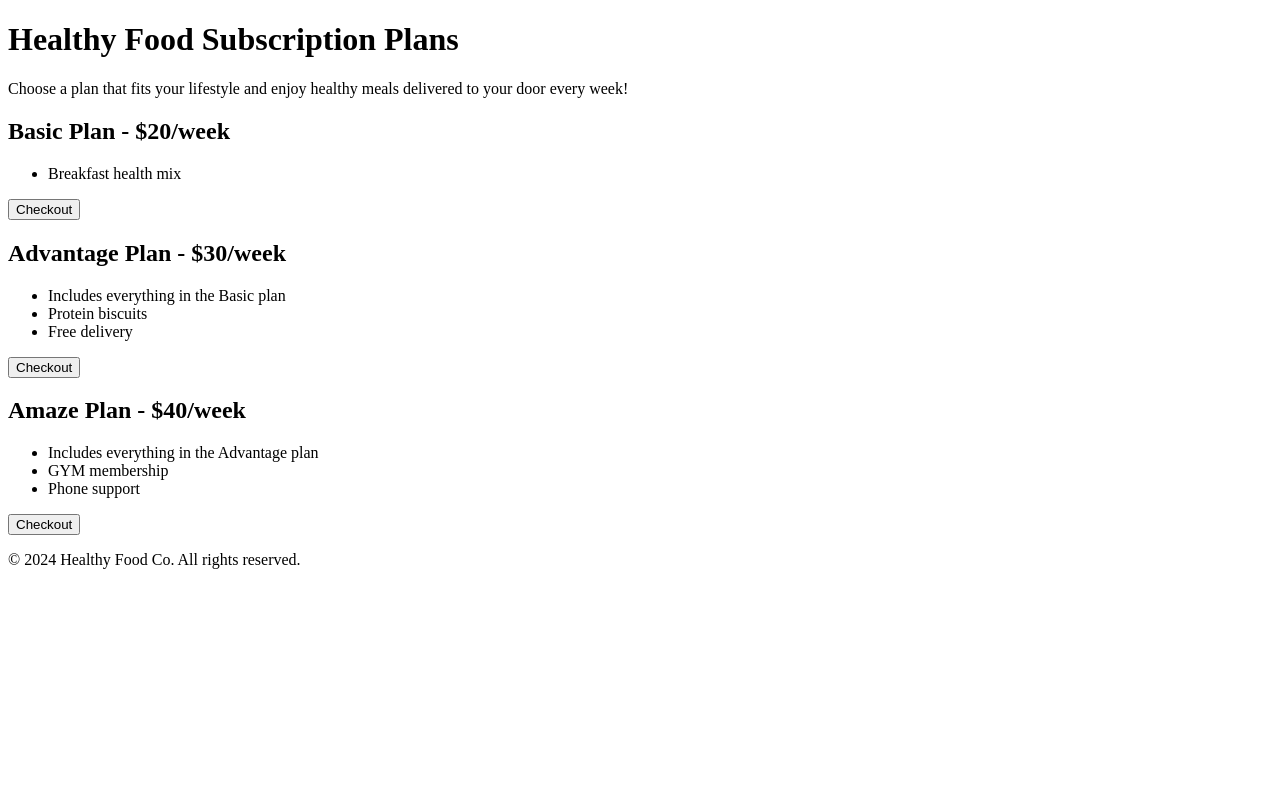
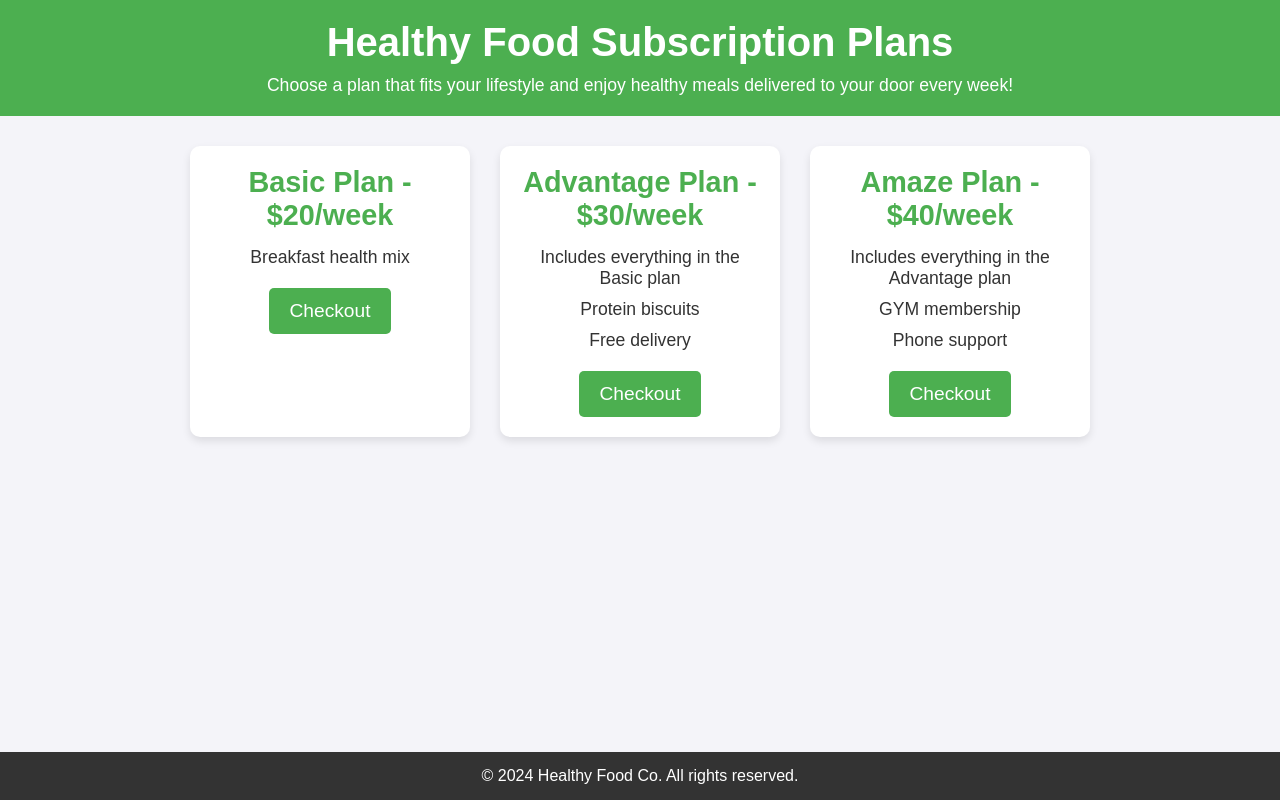
Before and after one commit to Srivatsan28/health-food-plans, a plain HTML site: page index.html in a window 1280 px wide. Drawn offline with Linux system fonts and the light colour scheme.

Commit message:
Update index.html

```diff
--- a/index.html
+++ b/index.html
@@ -5,11 +5,109 @@
     <meta name="viewport" content="width=device-width, initial-scale=1.0">
     <meta http-equiv="X-UA-Compatible" content="ie=edge">
     <title>Healthy Food Subscription Plans</title>
-    <link rel="stylesheet" href="style.css">
+    <style>
+        /* Reset some default styling */
+        * {
+            margin: 0;
+            padding: 0;
+            box-sizing: border-box;
+        }
+
+        body {
+            font-family: Arial, sans-serif;
+            background-color: #f4f4f9;
+            color: #333;
+            margin: 0;
+            padding: 0;
+        }
+
+        header {
+            background-color: #4CAF50;
+            color: white;
+            padding: 20px 0;
+            text-align: center;
+        }
+
+        header h1 {
+            font-size: 2.5rem;
+        }
+
+        header p {
+            font-size: 1.1rem;
+            margin-top: 10px;
+        }
+
+        main {
+            padding: 30px 0;
+        }
+
+        .plans {
+            display: flex;
+            justify-content: center;
+            gap: 30px;
+            flex-wrap: wrap;
+        }
+
+        .plan {
+            background-color: white;
+            border-radius: 10px;
+            box-shadow: 0 4px 8px rgba(0, 0, 0, 0.1);
+            padding: 20px;
+            width: 280px;
+            text-align: center;
+            transition: transform 0.3s;
+        }
+
+        .plan:hover {
+            transform: scale(1.05);
+        }
+
+        .plan h2 {
+            font-size: 1.8rem;
+            margin-bottom: 15px;
+            color: #4CAF50;
+        }
+
+        .plan ul {
+            list-style: none;
+            margin-bottom: 20px;
+            padding: 0;
+        }
+
+        .plan ul li {
+            margin-bottom: 10px;
+            font-size: 1.1rem;
+        }
+
+        .checkout-btn {
+            background-color: #4CAF50;
+            color: white;
+            font-size: 1.2rem;
+            border: none;
+            border-radius: 5px;
+            padding: 12px 20px;
+            cursor: pointer;
+            transition: background-color 0.3s;
+        }
+
+        .checkout-btn:hover {
+            background-color: #45a049;
+        }
+
+        footer {
+            background-color: #333;
+            color: white;
+            text-align: center;
+            padding: 15px 0;
+            position: fixed;
+            width: 100%;
+            bottom: 0;
+        }
+    </style>
 </head>
 <body>
     <header>
-        <div class="container">
+        <div>
             <h1>Healthy Food Subscription Plans</h1>
             <p>Choose a plan that fits your lifestyle and enjoy healthy meals delivered to your door every week!</p>
         </div>
@@ -17,6 +115,7 @@
 
     <main>
         <section class="plans">
+            <!-- Basic Plan -->
             <div class="plan" id="basic-plan">
                 <h2>Basic Plan - $20/week</h2>
                 <ul>
@@ -24,6 +123,8 @@
                 </ul>
                 <button class="checkout-btn" id="basic-checkout-btn">Checkout</button>
             </div>
+
+            <!-- Advantage Plan -->
             <div class="plan" id="advantage-plan">
                 <h2>Advantage Plan - $30/week</h2>
                 <ul>
@@ -33,6 +134,8 @@
                 </ul>
                 <button class="checkout-btn" id="advantage-checkout-btn">Checkout</button>
             </div>
+
+            <!-- Amaze Plan -->
             <div class="plan" id="amaze-plan">
                 <h2>Amaze Plan - $40/week</h2>
                 <ul>
@@ -49,6 +152,22 @@
         <p>&copy; 2024 Healthy Food Co. All rights reserved.</p>
     </footer>
 
-    <script src="script.js"></script>
+    <script>
+        // Add event listeners for checkout buttons
+        document.getElementById('basic-checkout-btn').addEventListener('click', function() {
+            alert('Proceeding to checkout for the Basic Plan!');
+            // Call Chargebee API for checkout here
+        });
+
+        document.getElementById('advantage-checkout-btn').addEventListener('click', function() {
+            alert('Proceeding to checkout for the Advantage Plan!');
+            // Call Chargebee API for checkout here
+        });
+
+        document.getElementById('amaze-checkout-btn').addEventListener('click', function() {
+            alert('Proceeding to checkout for the Amaze Plan!');
+            // Call Chargebee API for checkout here
+        });
+    </script>
 </body>
 </html>
```
